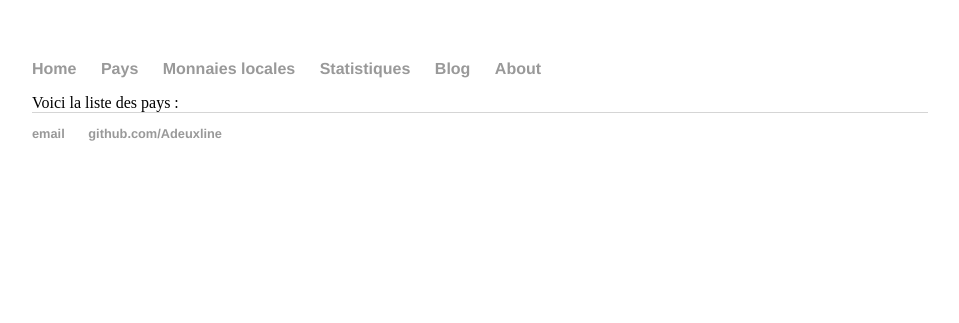
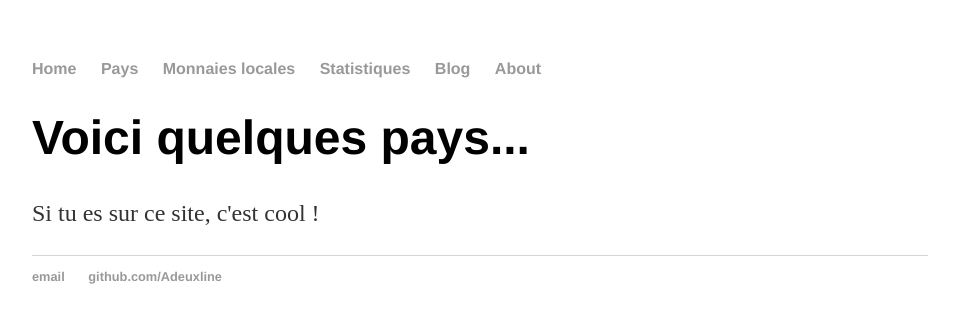
Before and after one commit to rlabe/adeuxline.github.io, a Jekyll site: the page built from countries/index.html, in a window 1280 px wide. Shown: the top 323 px of the page, without its empty margins (160-1119 px from the left). Built offline with Jekyll 4.4.1, drawn with Linux system fonts in a browser that asks for light colours.

Commit message:
Update index.html

```diff
--- a/countries/index.html
+++ b/countries/index.html
@@ -2,5 +2,7 @@
 layout: default
 title: Pays
 ---
-
-Voici la liste des pays :
+<div class="blurb">
+	<h1>Voici quelques pays...</h1>
+	<p>Si tu es sur ce site, c'est cool !</p>
+</div>
```
